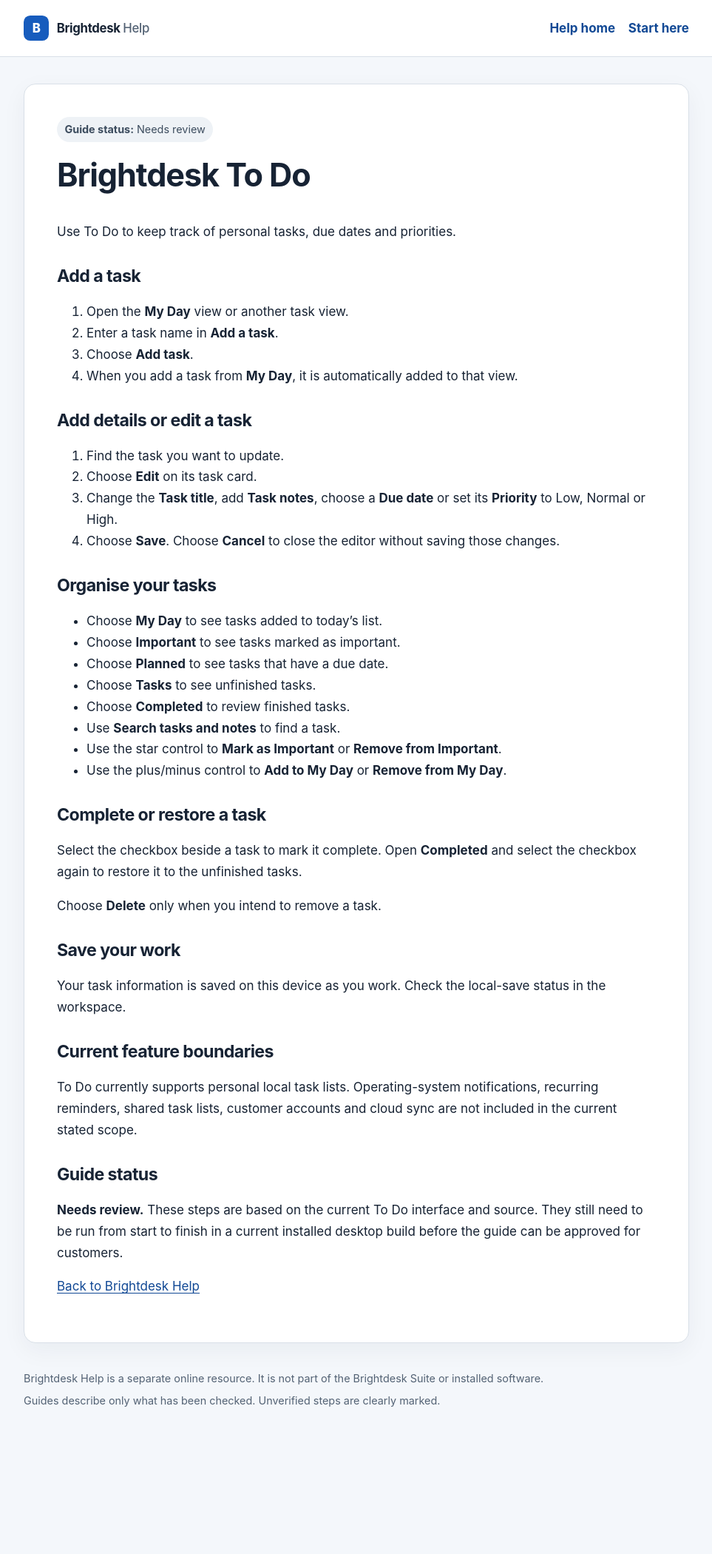
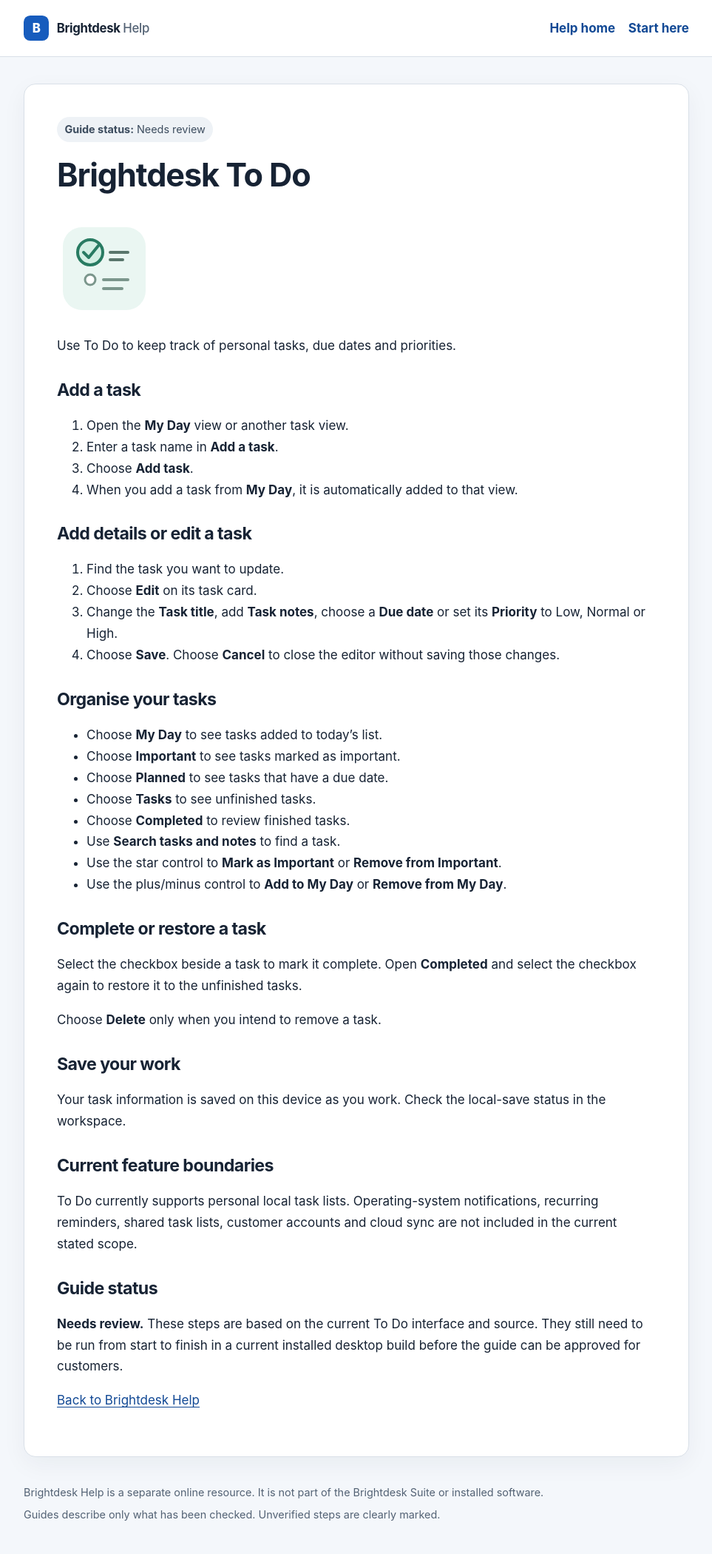
Before and after one commit to conz20/Brightdesk-Wiki, a Jekyll site: the page built from docs/products/to-do.md, in a window 1280 px wide. Shown: the whole page at 74% size, without its empty margins (158-1121 px from the left). Built offline with Jekyll 4.4.1, drawn with Linux system fonts in a browser that asks for light colours; before the commit the page ends 1946 px from its top, so only the background shows below that.

Commit message:
Add accessible To Do icon to its Help guide

```diff
--- a/docs/products/to-do.md
+++ b/docs/products/to-do.md
@@ -7,6 +7,8 @@ permalink: /products/to-do.html
 ---
 
 # Brightdesk To Do
+
+![Brightdesk To Do product icon](../assets/images/product-icons/to-do.svg){: .product-guide-icon }
 
 Use To Do to keep track of personal tasks, due dates and priorities.
 
```
